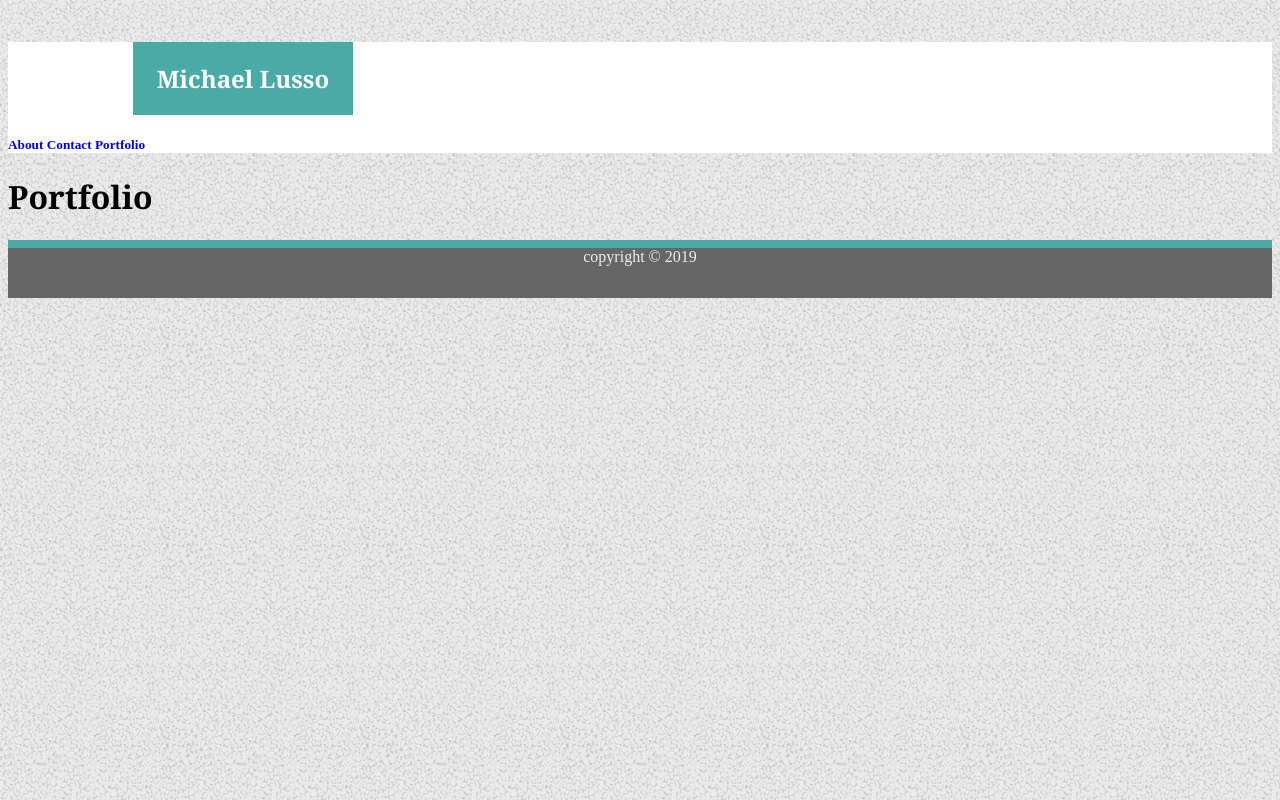
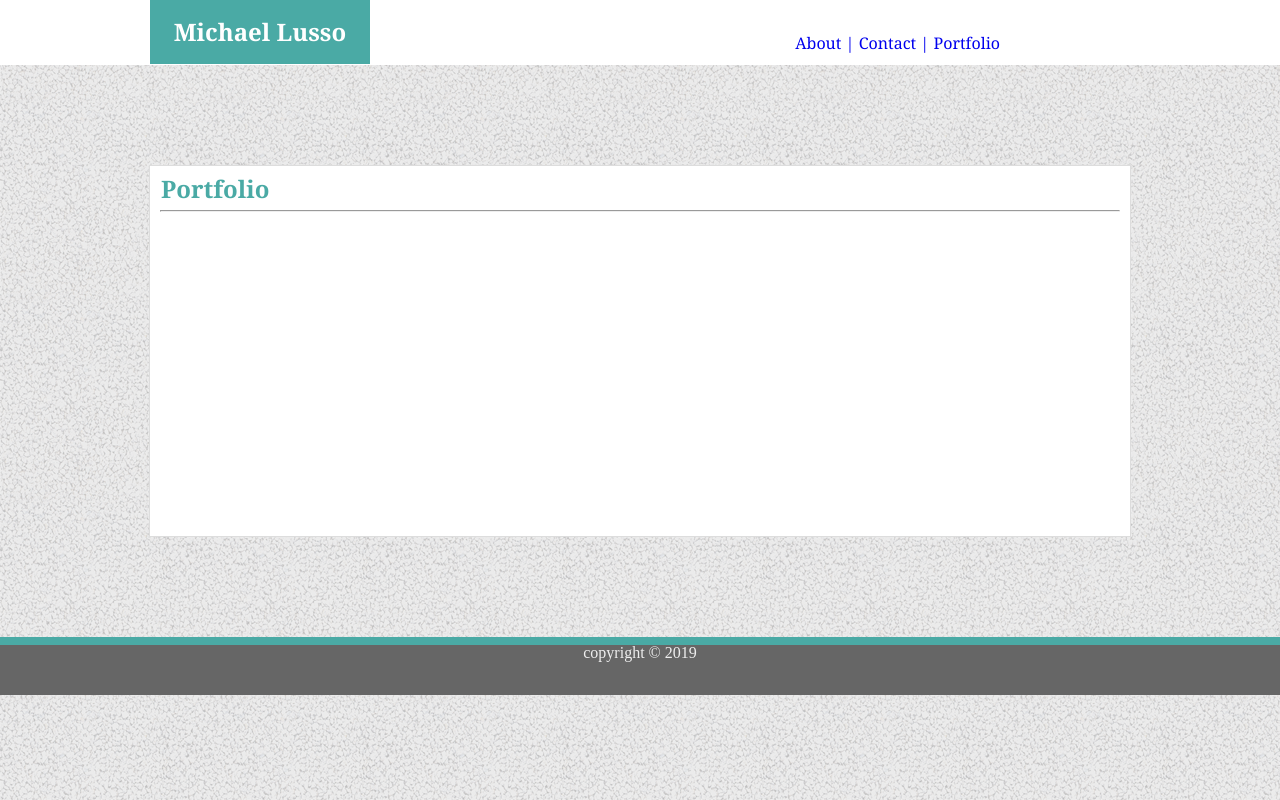
Before and after one commit to Mlusso06/Basic-Portfolio, a plain HTML site: page portfolio.html in a window 1280 px wide. Drawn offline with Linux system fonts and the light colour scheme.

Commit message:
Updates to index, contact, portfolio pages

```diff
--- /dev/null
+++ b/assets/css/reset.css
@@ -0,0 +1,48 @@
+/* http://meyerweb.com/eric/tools/css/reset/
+   v2.0 | 20110126
+   License: none (public domain)
+*/
+
+html, body, div, span, applet, object, iframe,
+h1, h2, h3, h4, h5, h6, p, blockquote, pre,
+a, abbr, acronym, address, big, cite, code,
+del, dfn, em, img, ins, kbd, q, s, samp,
+small, strike, strong, sub, sup, tt, var,
+b, u, i, center,
+dl, dt, dd, ol, ul, li,
+fieldset, form, label, legend,
+table, caption, tbody, tfoot, thead, tr, th, td,
+article, aside, canvas, details, embed,
+figure, figcaption, footer, header, hgroup,
+menu, nav, output, ruby, section, summary,
+time, mark, audio, video {
+	margin: 0;
+	padding: 0;
+	border: 0;
+	font-size: 100%;
+	font: inherit;
+	vertical-align: baseline;
+}
+/* HTML5 display-role reset for older browsers */
+article, aside, details, figcaption, figure,
+footer, header, hgroup, menu, nav, section {
+	display: block;
+}
+body {
+	line-height: 1;
+}
+ol, ul {
+	list-style: none;
+}
+blockquote, q {
+	quotes: none;
+}
+blockquote:before, blockquote:after,
+q:before, q:after {
+	content: '';
+	content: none;
+}
+table {
+	border-collapse: collapse;
+	border-spacing: 0;
+}
--- a/assets/css/style.css
+++ b/assets/css/style.css
@@ -1,31 +1,37 @@
 
+/* build a boarder to include my name and the links to the other pages */
 header {
-
+    font-family: 'Georgia', Times, Times New Roman, serif;
     width: 100%;
     background-color: #ffffff;
     border-color: #cccccc;
     border-width: 2px;
+    height: 65px;
 
 }
-
+/*addin background color / image to the page */
 body {
     background-image: url("../images/gravel.png");
 
 
 }
-
+/* adding some css to the ID myName, and locating the box in the right location */
 #myName {
+    position: relative;
+    left: -380px;
     color: white;
     font-family: 'Georgia', Times, Times New Roman, serif;
     font-size: 1.5em;
     background: #4aaaa5;
     padding: 20px;
     width: 180px;
-    text-align: center;\
+    text-align: center;
     margin: auto;
-    margin-left: 125px;
+
+
 }
 
+/* adding a container to hold the image and text about me */
 .contentBox {
     width: 960px;
     padding: 10px;
@@ -35,60 +41,92 @@ body {
     border-style: solid;
     border-color: #dddddd;
     border-width: 1px;
-    background-color: #ffffff
-
+    background-color: #ffffff;
+    height: 350px;
 
 }
+/* adding a container to hold the forms for contacts */
+.contentBox2 {
+    width: 960px;
+    padding: 10px;
+    margin: auto;
+    margin-top: 100px;
+    margin-bottom: 100px;
+    border-style: solid;
+    border-color: #dddddd;
+    border-width: 1px;
+    background-color: #ffffff;
+    height: 350px;
+}
+/* adding a container to hold links to my portfolio items */
 
+.contentBox3 {
+    width: 960px;
+    padding: 10px;
+    margin: auto;
+    margin-top: 100px;
+    margin-bottom: 100px;
+    border-style: solid;
+    border-color: #dddddd;
+    border-width: 1px;
+    background-color: #ffffff;
+    height: 350px;
+}
+
+/* Locating the links to the right side of the page */
 h4 {
+    position: fixed;
+    top: 35px;
+    right: 280px;
 
-    margin-right: 30%;
    }
-
+/* removed the undlerline and have the links Inline with each other */
 a {
-
-    text-decoration: none;
+   text-decoration: none;
     display: inline;
 }
 
-
-
 #aboutMe {
-    Padding: 10px;
+    Padding: 1px;
     color: #4aaaa5;
 
 }
 
-#aboutMe2 {
+#portfolio {
 
-    float: left;
-    background-color: #ffffff;
-    text-align: center;
-    color: #777777
+    Padding: 1px;
+    color: #4aaaa5;
+}
+
+#contact {
+    Padding: 1px;
+    color: #4aaaa5;
 
 }
 
+
 h1 {
-    font-family: 'Georgia', Times, Times New Roman, serif;
+    font-family: "Georgia", Times, Times New Roman, serif;
+    font-size: 1.5em;
+    font-weight: 800;
 
 }
 img {
     float: left;
     margin-right: 1%;
     margin-top: 1%;
+
+
 }
 
 p {
+    color: #777777;
     padding: 5px;
     text-align: left;
     font-family: "Arial", 'Helvetica Neue', Helvetica, sans-serif;
 }
 
-div {
 
-    clear: both;
-
-}
 
 .footPg1
     {
--- a/portfolio.html
+++ b/portfolio.html
@@ -1,18 +1,17 @@
 <!DOCTYPE html>
 <html lang="en">
+
 <head>
     <meta charset="UTF-8">
     <meta name="viewport" content="width=device-width, initial-scale=1.0">
     <meta http-equiv="X-UA-Compatible" content="ie=edge">
+    <link rel="stylesheet" type="text/css" href="assets/css/reset.css">
     <link rel="stylesheet" type="text/css" href="assets/css/style.css">
+
+    <!--The title of this page-->
     <title>Michael Lusso's Professional Portfolio</title>
 
-<br>
-
 </head>
-
-<body>
-
 
 <header>
     <!--Start off by Making this Portfolio page about my Work-->
@@ -20,23 +19,28 @@
 
 
     <!--Links to the contacts, portfolio page, and back to Home page-->
-<h5>
-    <a href="index.html" title="Go to Michael Lusso's Bio">About</a>
-    <a href="contact.html" title="If you want to Contact Michael">Contact</a>
-    <a href="portfolio.html" title="Portfolio of the Work by Michael">Portfolio</a>
-</h5>
+    <h4>
+        <a href="index.html" title="Go to Michael Lusso's Bio">About  |</a>
+        <a href="contact.html" title="If you want to Contact Michael">Contact  |</a>
+        <a href="portfolio.html" title="Portfolio of the Work by Michael">Portfolio</a>
+    </h4>
 
 </header>
 
 
+<body>
 
-<h1> Portfolio</h1>
+
+    <section class="contentBox3">
+
+    <h1 id="portfolio"> Portfolio</h1>
+    <hr>
 
 
 
 
 
-
+</section>
 
 
 
@@ -46,4 +50,5 @@
 <footer class="footPg1"> copyright &copy; 2019
 
 </footer>
+
 </html>
```
Also changed, not shown: contact.html (+16 -12 lines), index.html (+8 -2 lines).
